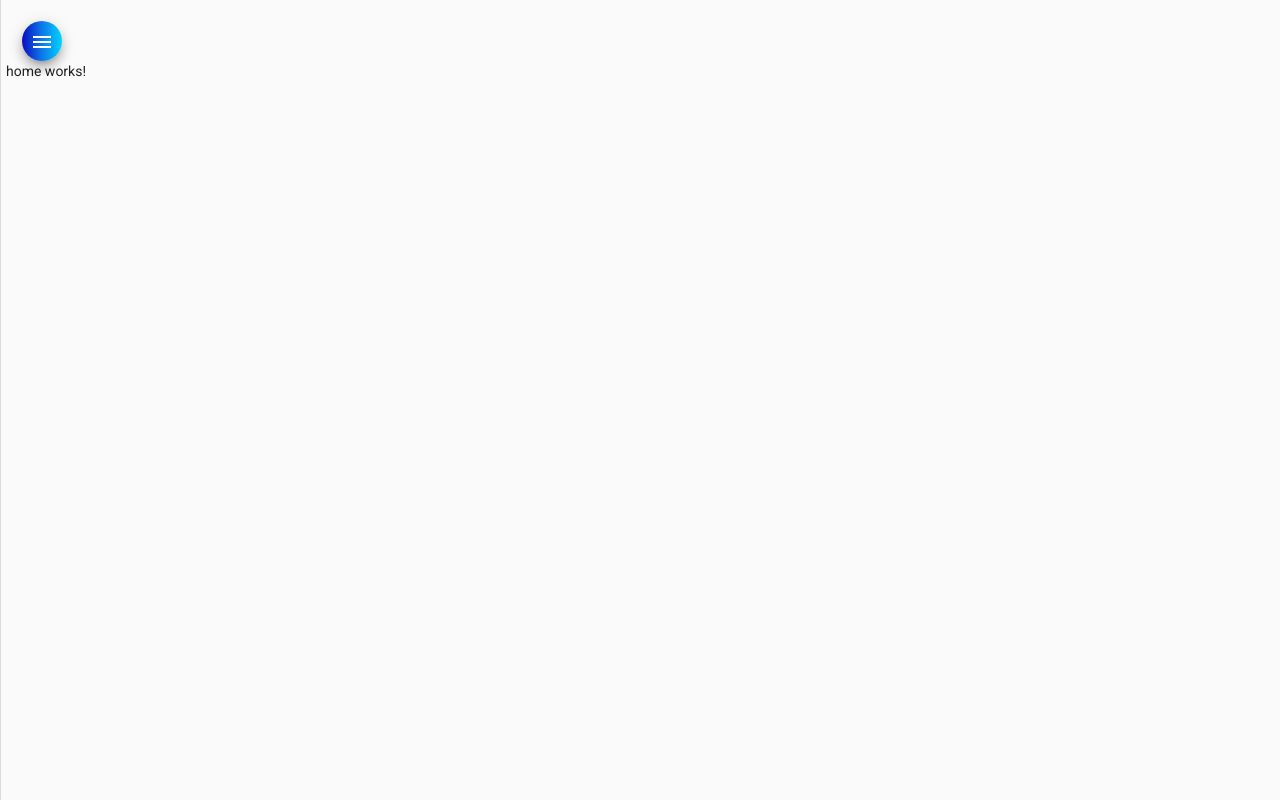
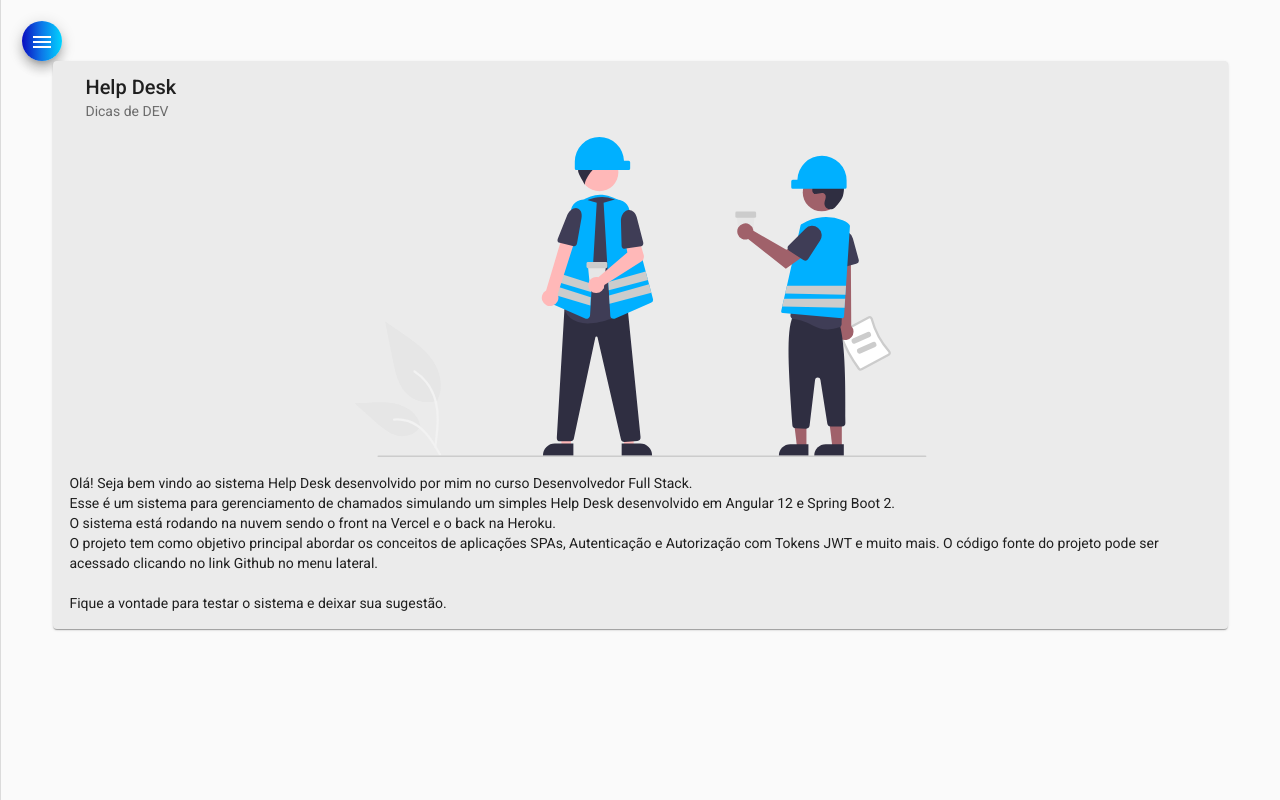
Before and after one commit to CeloAraujo/helpdesk, an Angular app: page /home in a window 1280 px wide. Built offline with nearby package versions, Linux system fonts and the light colour scheme.

Commit message:
Html e css para componente Home

```diff
--- /dev/null
+++ b/src/app/components/home/home.component.css
@@ -0,0 +1,9 @@
+.card {
+    width: 90%;
+    margin: auto;
+    background-color: rgb(235, 235, 235);
+}
+
+img {
+    height: 20rem;
+}
--- /dev/null
+++ b/src/app/components/home/home.component.html
@@ -0,0 +1,17 @@
+<mat-card class="card" appearance="outlined">
+    <mat-card-header>
+      <mat-card-title>Help Desk</mat-card-title>
+      <mat-card-subtitle>Dicas de DEV</mat-card-subtitle>
+    </mat-card-header>
+    <img mat-card-image src="/assets/img/home-image.svg" alt="Photo of a Shiba Inu">
+    <mat-card-content>
+      <p>
+        Olá! Seja bem vindo ao sistema Help Desk desenvolvido por mim no curso Desenvolvedor Full Stack.<br />
+      Esse é um sistema para gerenciamento de chamados simulando um simples Help Desk desenvolvido em Angular 12 e
+      Spring Boot 2. <br />O sistema está rodando na nuvem sendo o front na Vercel e o back na Heroku.<br />
+      O projeto tem como objetivo principal abordar os conceitos de aplicações SPAs, Autenticação e Autorização com
+      Tokens JWT e muito mais. O código fonte do projeto pode ser acessado clicando no link Github no menu lateral.
+      <br /><br /> Fique a vontade para testar o sistema e deixar sua sugestão.
+      </p>
+    </mat-card-content>
+  </mat-card>
--- a/src/app/components/home/home.component.ts
+++ b/src/app/components/home/home.component.ts
@@ -2,13 +2,8 @@
 
 @Component({
   selector: 'app-home',
-  template: `
-    <p>
-      home works!
-    </p>
-  `,
-  styles: [
-  ]
+  templateUrl:'./home.component.html',
+  styleUrls: ['./home.component.css']
 })
 export class HomeComponent implements OnInit {
 
```
